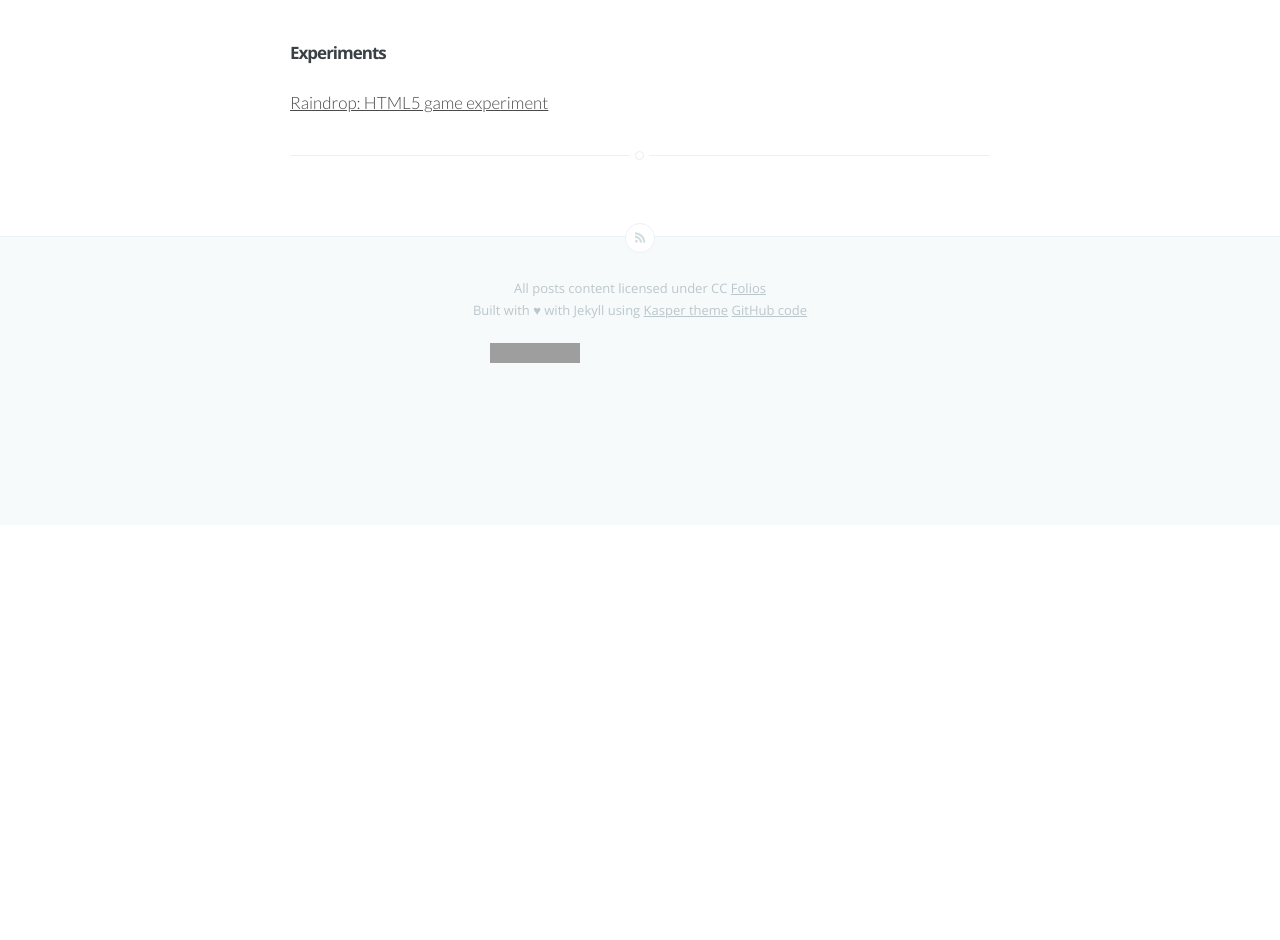
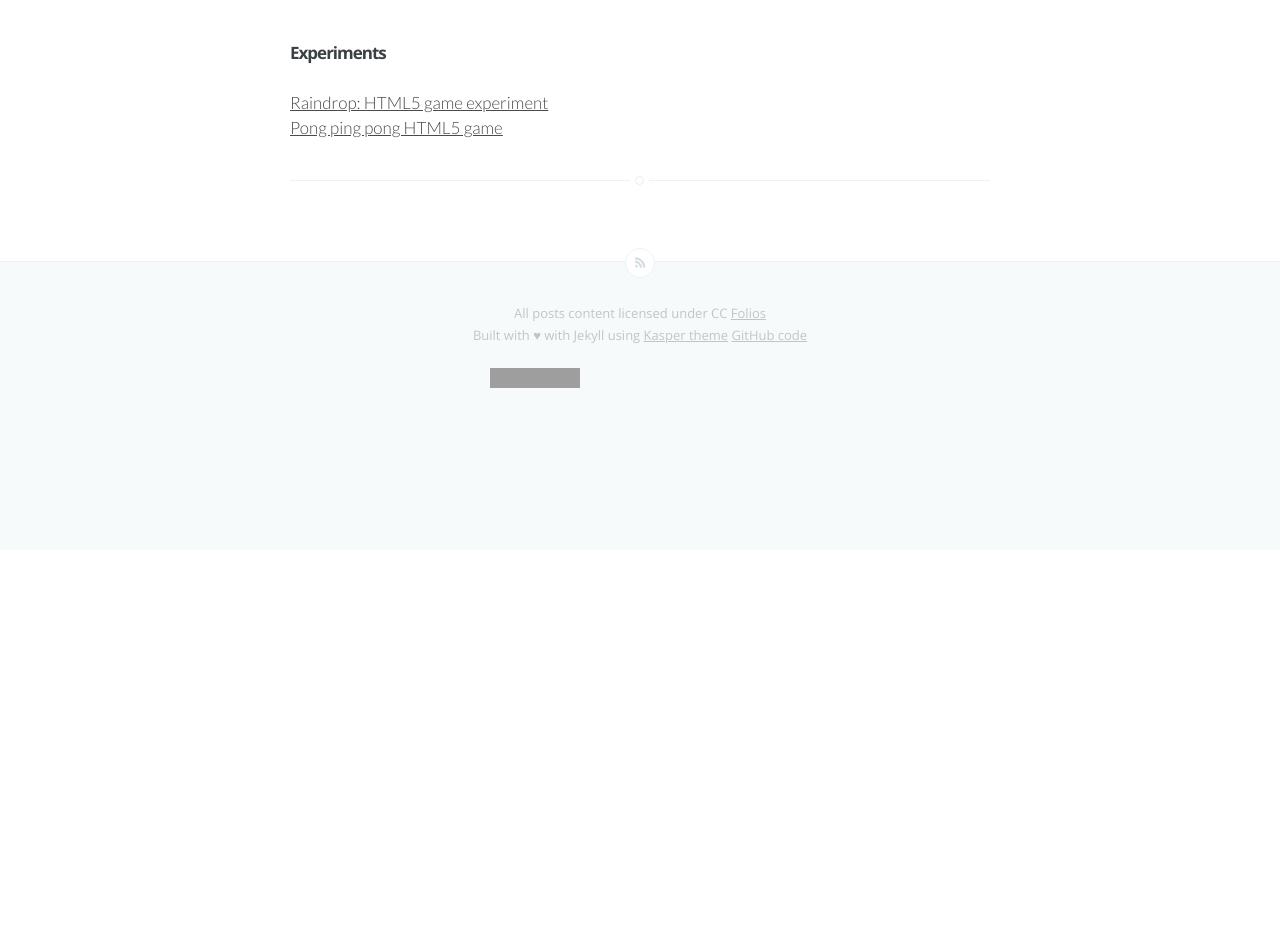
Before and after one commit to joaquindev/joaquindev.github.io, a Jekyll site: the page built from experiments.html, in a window 1280 px wide. Built offline with Jekyll 4.4.1, drawn with Linux system fonts in a browser that asks for light colours; Markdown is read by kramdown in place of the engine named in the settings; grey boxes are pictures that could not be loaded.

Commit message:
Update Experiments with Pong Ping Pong HTML5 game
Update Experiments with Pong Ping Pong HTML5 game

Contact: joaquin@isla.io

```diff
--- a/experiments.html
+++ b/experiments.html
@@ -9,5 +9,7 @@ title: Experiments
     <br/>
     <br/>
       <a href='https://github.com/joaquindev/raindrop'>Raindrop: HTML5 game experiment</a>
+    <br/>
+      <a href='https://github.com/joaquindev/ponghtml5game'>Pong ping pong HTML5 game</a>
   </header>
 </article>
```
